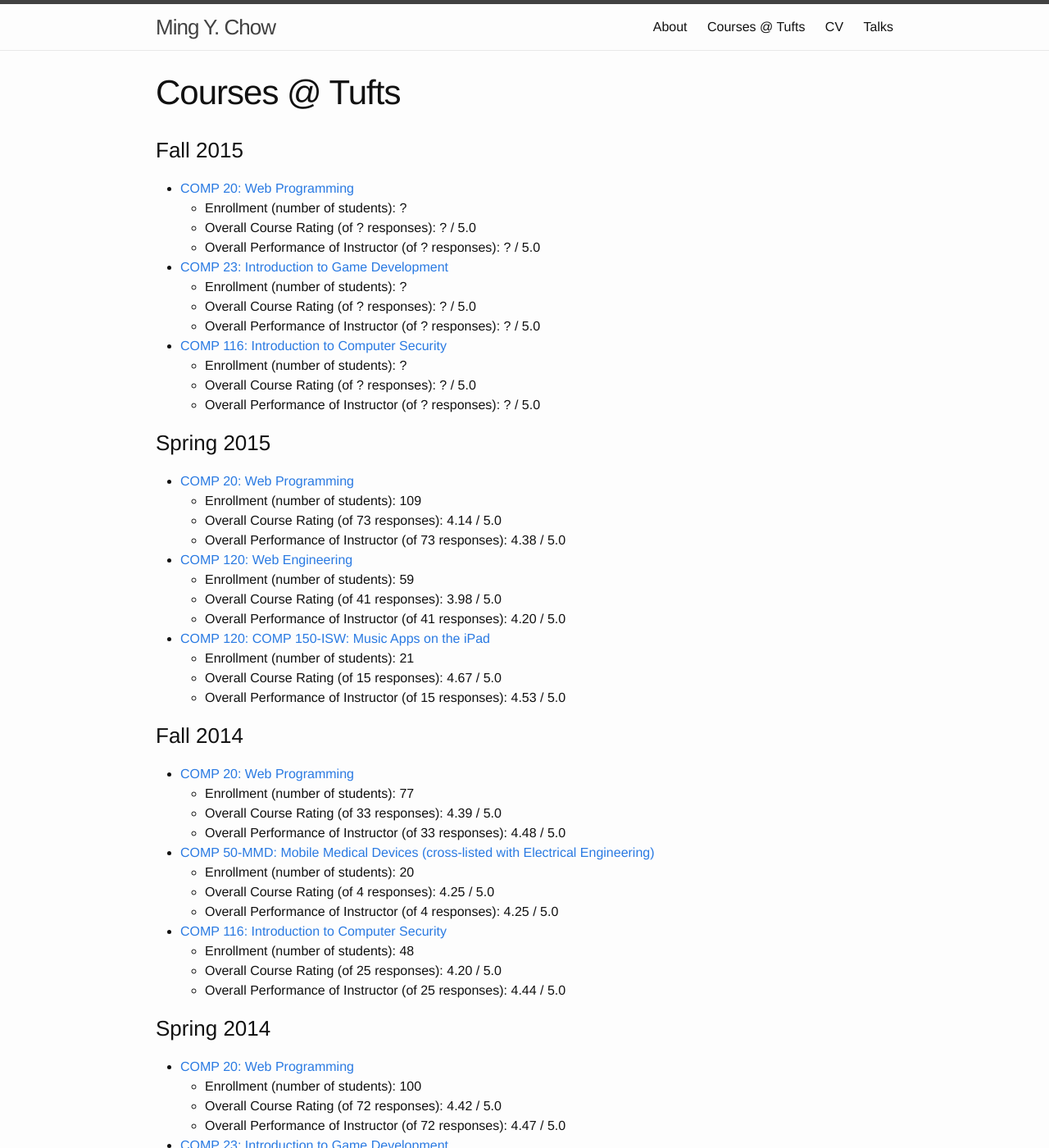
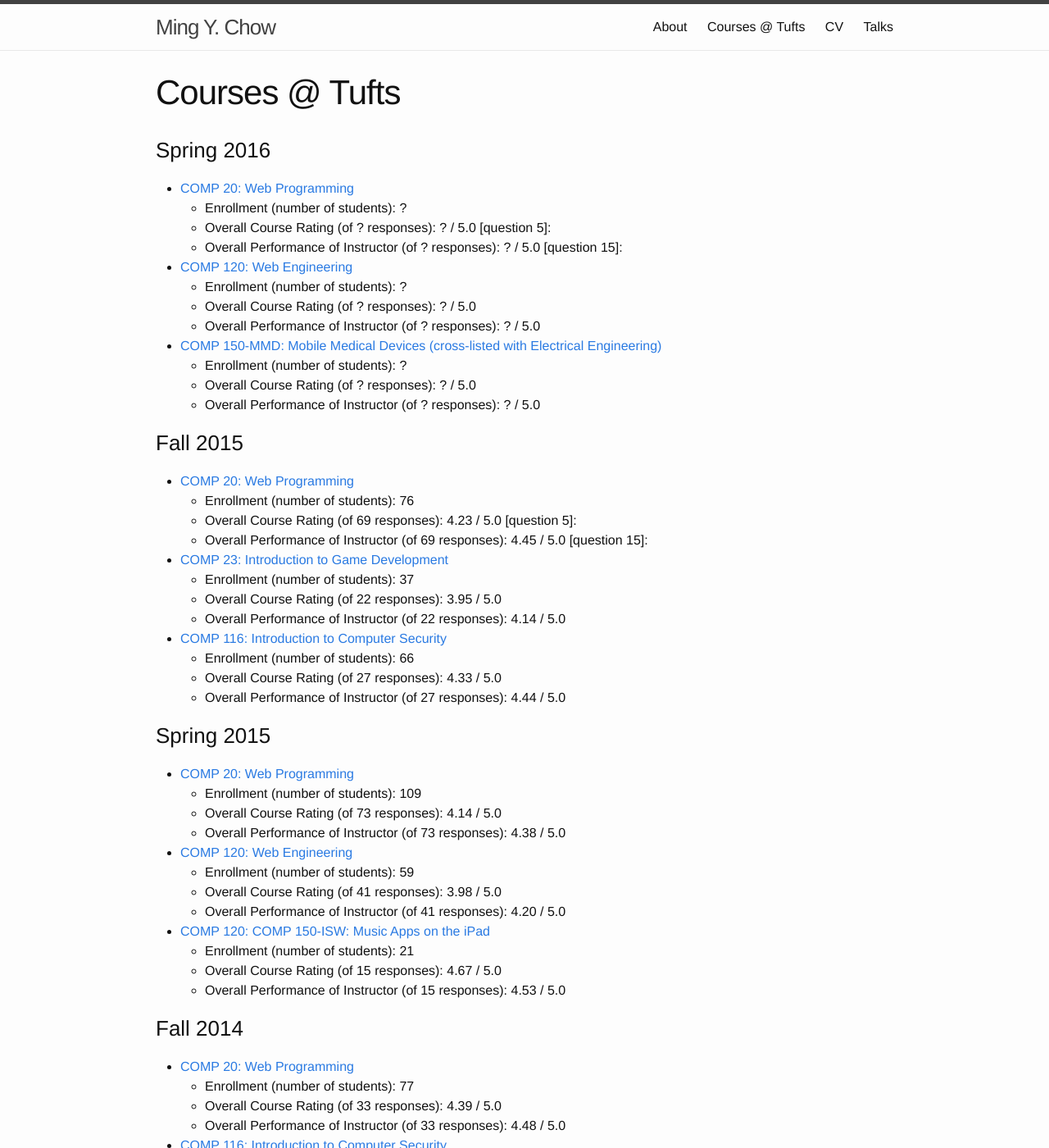
Before and after one commit to mchow01/mchow01.github.io, a Jekyll site: the page built from courses.md, in a window 1280 px wide and 1400 px high. Shown: the whole window at 82% size. Built offline with Jekyll 4.4.1, drawn with Linux system fonts in a browser that asks for light colours; some of the changed text lies outside the part shown.

Commit message:
Posted fall 2015 course eval numbers

```diff
--- a/courses.md
+++ b/courses.md
@@ -4,22 +4,37 @@ title: Courses @ Tufts
 permalink: /courses/
 ---
 
-###Fall 2015
+###Spring 2016
 * [COMP 20: Web Programming](http://www.cs.tufts.edu/comp/20/){:target="_blank"}
+	* Enrollment (number of students): ?
+	* Overall Course Rating (of ? responses): ? / 5.0 [question 5]:
+	* Overall Performance of Instructor (of ? responses): ? / 5.0 [question 15]:
+
+* [COMP 120: Web Engineering](http://www.cs.tufts.edu/comp/120/){:target="_blank"}
+	* Enrollment (number of students): ?
+	* Overall Course Rating (of ? responses):  ? / 5.0
+	* Overall Performance of Instructor (of ? responses): ? / 5.0
+
+* [COMP 150-MMD: Mobile Medical Devices (cross-listed with Electrical Engineering)](http://www.cs.tufts.edu/comp/150MMD/){:target="_blank"}
 	* Enrollment (number of students): ?
 	* Overall Course Rating (of ? responses): ? / 5.0
 	* Overall Performance of Instructor (of ? responses): ? / 5.0
 
+###Fall 2015
+* [COMP 20: Web Programming](http://www.cs.tufts.edu/comp/20/){:target="_blank"}
+	* Enrollment (number of students): 76
+	* Overall Course Rating (of 69 responses): 4.23 / 5.0 [question 5]:
+	* Overall Performance of Instructor (of 69 responses): 4.45 / 5.0 [question 15]:
+
 * [COMP 23: Introduction to Game Development](http://www.cs.tufts.edu/comp/23/){:target="_blank"}
-	* Enrollment (number of students): ?
-	* Overall Course Rating (of ? responses):  ? / 5.0
-	* Overall Performance of Instructor (of ? responses): ? / 5.0
+	* Enrollment (number of students): 37
+	* Overall Course Rating (of 22 responses):  3.95 / 5.0
+	* Overall Performance of Instructor (of 22 responses): 4.14 / 5.0
 
 * [COMP 116: Introduction to Computer Security](http://www.cs.tufts.edu/comp/116/){:target="_blank"}
-	* Enrollment (number of students): ?
-	* Overall Course Rating (of ? responses): ? / 5.0
-	* Overall Performance of Instructor (of ? responses): ? / 5.0
-
+	* Enrollment (number of students): 66
+	* Overall Course Rating (of 27 responses): 4.33 / 5.0
+	* Overall Performance of Instructor (of 27 responses): 4.44 / 5.0
 
 ###Spring 2015
 * [COMP 20: Web Programming](http://www.cs.tufts.edu/comp/20/){:target="_blank"}
@@ -43,15 +58,15 @@ permalink: /courses/
 	* Overall Course Rating (of 33 responses): 4.39 / 5.0
 	* Overall Performance of Instructor (of 33 responses): 4.48 / 5.0
 
-* [COMP 50-MMD: Mobile Medical Devices (cross-listed with Electrical Engineering)](http://www.cs.tufts.edu/comp/150MMD/){:target="_blank"}
-	* Enrollment (number of students): 20
-	* Overall Course Rating (of 4 responses): 4.25 / 5.0
-	* Overall Performance of Instructor (of 4 responses): 4.25 / 5.0
-
 * [COMP 116: Introduction to Computer Security](http://www.cs.tufts.edu/comp/116/){:target="_blank"}
 	* Enrollment (number of students): 48
 	* Overall Course Rating (of 25 responses): 4.20 / 5.0
 	* Overall Performance of Instructor (of 25 responses): 4.44 / 5.0
+
+* [COMP 150-MMD: Mobile Medical Devices (cross-listed with Electrical Engineering)](http://www.cs.tufts.edu/comp/150MMD/){:target="_blank"}
+	* Enrollment (number of students): 20
+	* Overall Course Rating (of 4 responses): 4.25 / 5.0
+	* Overall Performance of Instructor (of 4 responses): 4.25 / 5.0
 
 ###Spring 2014
 
```
Also changed, not shown: 6 other files.
